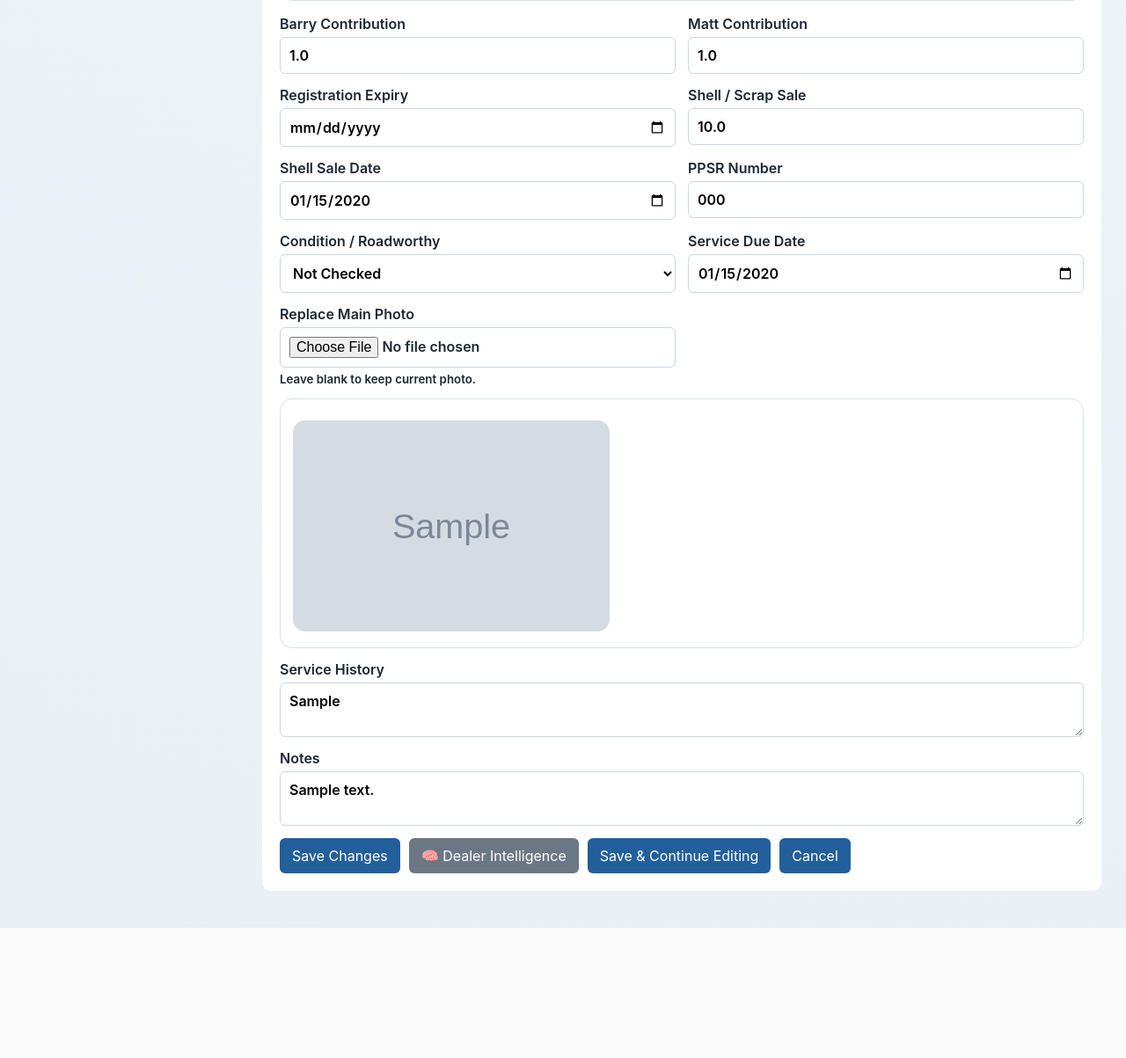
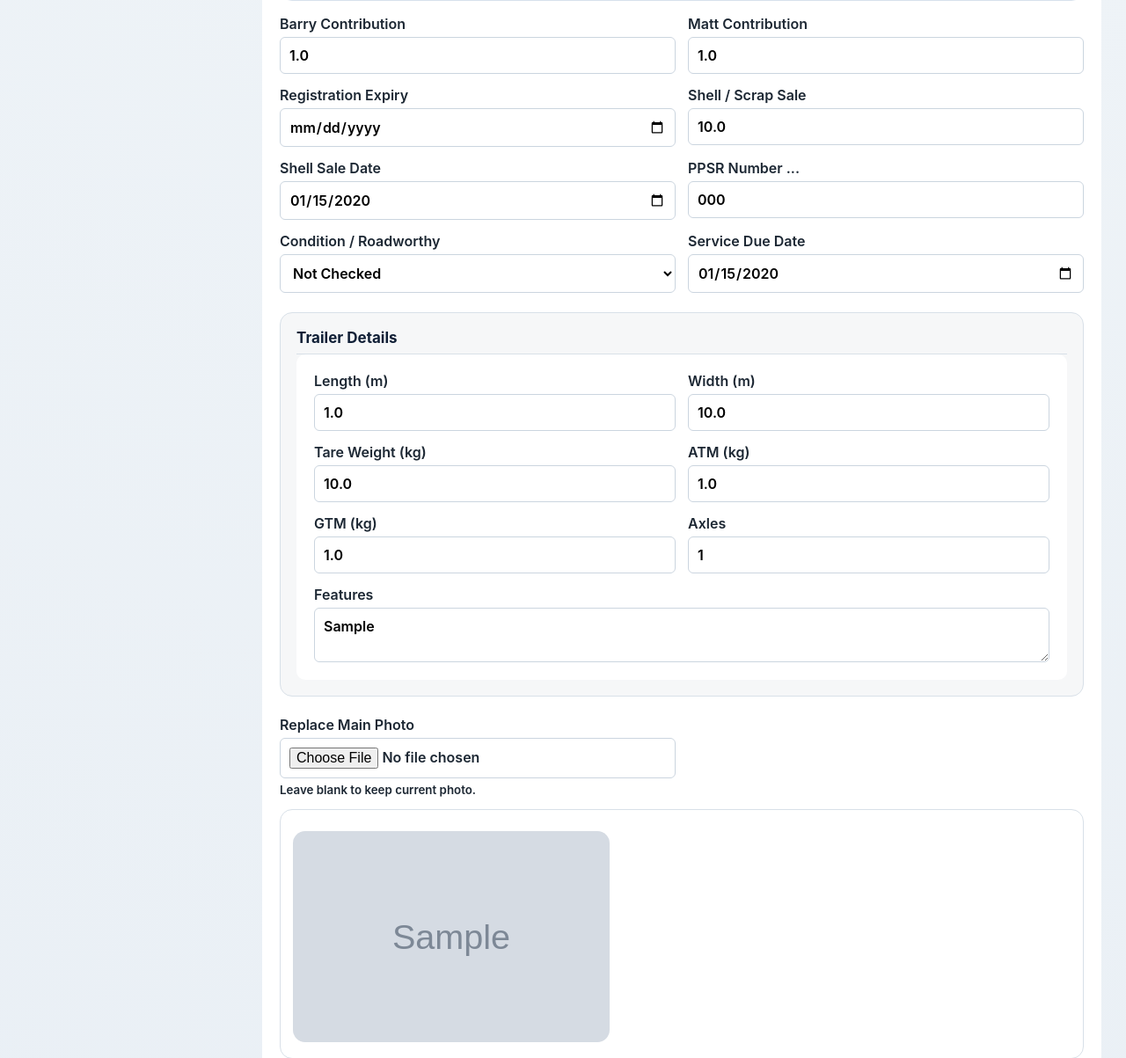
Before and after one commit to BarryBAM/BAMDealerEnterprise, a Flask app: page /vehicles/1/edit in a window 1280 px wide. Shown: the part 1314-2517 px from the top of the page at 88% size. Before the commit the page ends 2369 px from the top, so only its background shows below. Run offline with Flask 3, Linux system fonts and the light colour scheme; the visitor is signed in with stand-in values (Sample User, id 1); tables that the repository leaves empty hold one stand-in row (values such as "Sample post"); grey boxes marked "Sample" are stand-in pictures.

Commit message:
add trailer fields to edit stock

```diff
--- a/app/templates/vehicle_edit.html
+++ b/app/templates/vehicle_edit.html
@@ -10,7 +10,7 @@
 <label>Purchase Date<input type="date" name="purchase_date" value="{{ vehicle.purchase_date or '' }}"></label>
 <label>Make / Manufacturer<input name="make" value="{{ vehicle.make or '' }}" required></label><label>Model<input name="model" value="{{ vehicle.model or '' }}" required></label>
 <label>Variant / Series<input name="variant" value="{{ vehicle.variant or '' }}"></label><label>Year<input type="number" name="year" value="{{ vehicle.year or '' }}"></label>
-<label class="car-fields">VIN<input name="vin" value="{{ vehicle.vin or '' }}"></label><label>Registration<input name="registration" value="{{ vehicle.registration or '' }}"></label>
+<label>VIN<input name="vin" value="{{ vehicle.vin or '' }}"></label><label>Registration<input name="registration" value="{{ vehicle.registration or '' }}"></label>
 <label class="car-fields">Odometer km<input type="number" name="odometer_km" value="{{ vehicle.odometer_km or '' }}"></label><label>Colour<input name="colour" value="{{ vehicle.colour or '' }}"></label>
 <label>Purchase Price Inc GST<input id="purchase-price" type="number" step="0.01" min="0" name="purchase_price_inc_gst" value="{{ vehicle.purchase_price_inc_gst or 0 }}"></label>
 <div class="wide asset-section pricing-section"><h2>Sales & Pricing</h2><p class="section-help">Enter the lowest price you will accept and the price shown in advertisements.</p><div class="grid-form nested-grid">
@@ -21,13 +21,25 @@
 <div class="pricing-summary"><span>Asking margin over purchase</span><strong id="asking-margin">$0.00</strong></div>
 </div></div>
 <label>Barry Contribution<input type="number" step="0.01" name="barry_contribution" value="{{ vehicle.barry_contribution or 0 }}"></label><label>Matt Contribution<input type="number" step="0.01" name="matt_contribution" value="{{ vehicle.matt_contribution or 0 }}"></label>
-<label>Registration Expiry<input type="date" name="rego_expiry" value="{{ vehicle.rego_expiry or '' }}"></label><label>Shell / Scrap Sale<input type="number" step="0.01" min="0" name="shell_sale_price" value="{{ vehicle.shell_sale_price or 0 }}"></label><label>Shell Sale Date<input type="date" name="shell_sale_date" value="{{ vehicle.shell_sale_date or '' }}"></label><label class="car-fields">PPSR Number<input name="ppsr_number" value="{{ vehicle.ppsr_number or '' }}"></label>
+<label>Registration Expiry<input type="date" name="rego_expiry" value="{{ vehicle.rego_expiry or '' }}"></label><label>Shell / Scrap Sale<input type="number" step="0.01" min="0" name="shell_sale_price" value="{{ vehicle.shell_sale_price or 0 }}"></label><label>Shell Sale Date<input type="date" name="shell_sale_date" value="{{ vehicle.shell_sale_date or '' }}"></label><label>PPSR Number ...<input name="ppsr_number" value="{{ vehicle.ppsr_number or '' }}"></label>
 <label>Condition / Roadworthy<select name="roadworthy_status">{% for r in ["Not Checked","Required","Booked","Passed","Failed"] %}<option {% if vehicle.roadworthy_status==r %}selected{% endif %}>{{ r }}</option>{% endfor %}</select></label><label>Service Due Date<input type="date" name="service_due_date" value="{{ vehicle.service_due_date or '' }}"></label>
 <div class="wide asset-section caravan-fields"><h2>Caravan Details</h2><div class="grid-form nested-grid">
 <label>Length (m)<input type="number" step="0.01" name="length_m" value="{{ vehicle.length_m or '' }}"></label><label>Tare Weight (kg)<input type="number" step="0.1" name="tare_weight_kg" value="{{ vehicle.tare_weight_kg or '' }}"></label>
 <label>ATM (kg)<input type="number" step="0.1" name="atm_kg" value="{{ vehicle.atm_kg or '' }}"></label><label>GTM (kg)<input type="number" step="0.1" name="gtm_kg" value="{{ vehicle.gtm_kg or '' }}"></label>
 <label>Berths<input type="number" name="berths" value="{{ vehicle.berths or '' }}"></label><label>Axles<input type="number" name="axles" value="{{ vehicle.axles or '' }}"></label>
 <label class="wide">Caravan Features<textarea name="caravan_features">{{ vehicle.caravan_features or '' }}</textarea></label></div></div>
+<div class="wide asset-section trailer-fields">
+    <h2>Trailer Details</h2>
+    <div class="grid-form nested-grid">
+        <label>Length (m)<input type="number" step="0.01" name="length_m" value="{{ vehicle.length_m or '' }}"></label>
+        <label>Width (m)<input type="number" step="0.01" name="width_m" value="{{ vehicle.width_m or '' }}"></label>
+        <label>Tare Weight (kg)<input type="number" step="0.1" name="tare_weight_kg" value="{{ vehicle.tare_weight_kg or '' }}"></label>
+        <label>ATM (kg)<input type="number" step="0.1" name="atm_kg" value="{{ vehicle.atm_kg or '' }}"></label>
+        <label>GTM (kg)<input type="number" step="0.1" name="gtm_kg" value="{{ vehicle.gtm_kg or '' }}"></label>
+        <label>Axles<input type="number" name="axles" value="{{ vehicle.axles or '' }}"></label>
+        <label class="wide">Features<textarea name="trailer_features">{{ vehicle.trailer_features or '' }}</textarea></label>
+    </div>
+</div>
 <div class="wide asset-section boat-fields"><h2>Boat Details</h2><div class="grid-form nested-grid">
 <label>Boat Type<input name="boat_type" value="{{ vehicle.boat_type or '' }}"></label><label>Hull Material<input name="hull_material" value="{{ vehicle.hull_material or '' }}"></label>
 <label>Hull Length (m)<input type="number" step="0.01" name="length_m" value="{{ vehicle.length_m or '' }}"></label><label>HIN<input name="hin" value="{{ vehicle.hin or '' }}"></label>
```
